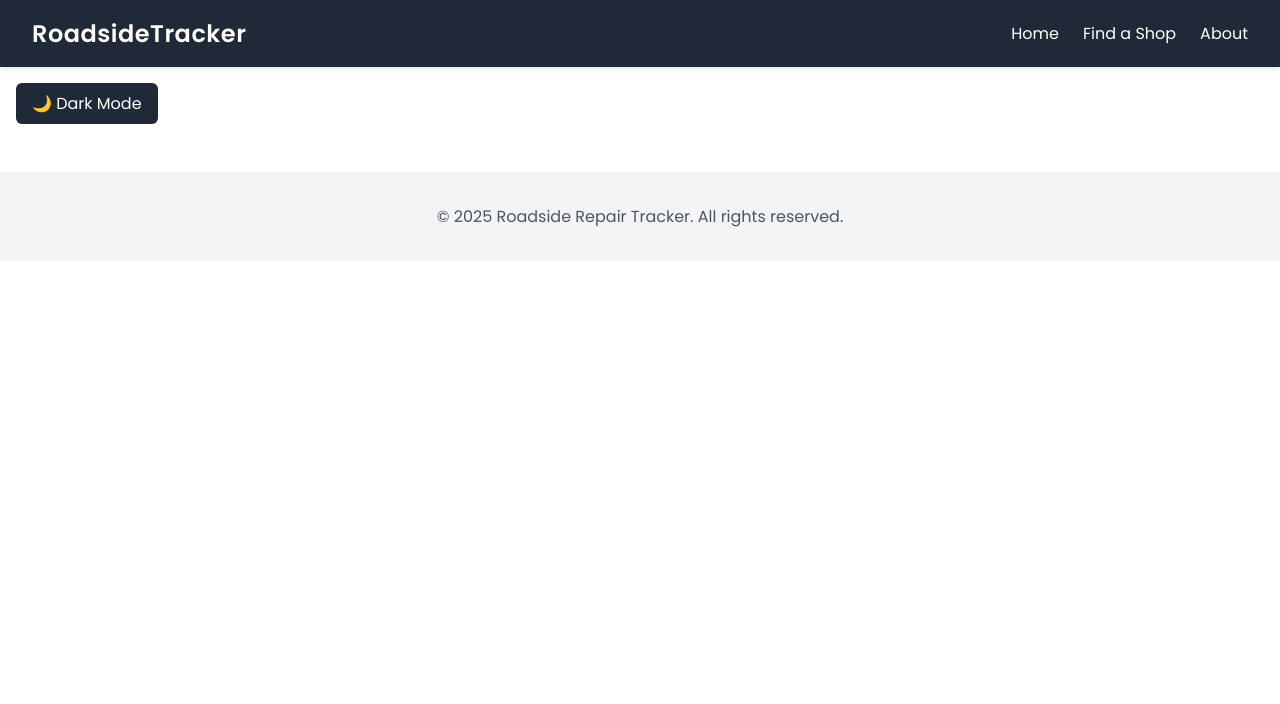
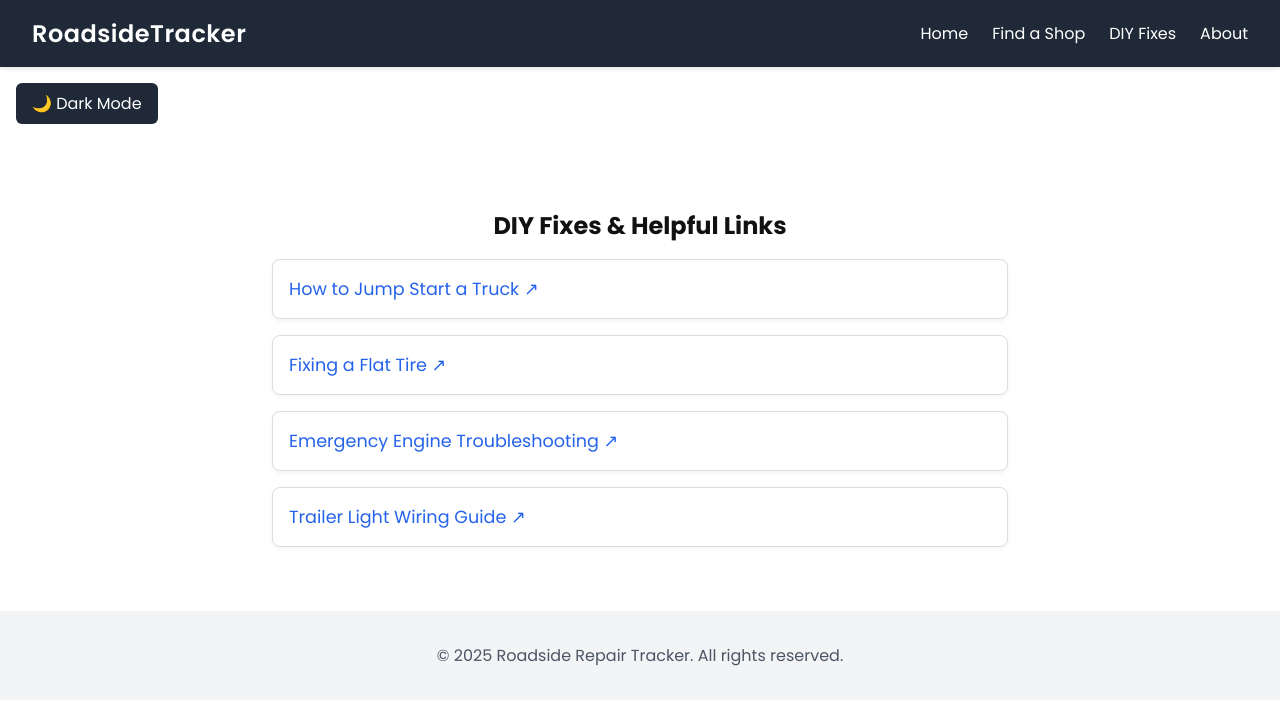
Before and after one commit to tysonW3/SU-week1, a React (Vite) app: page /diy in a window 1280 px wide. Shown: the top 704 px of the page. Built offline with nearby package versions, Linux system fonts and the light colour scheme.

Commit message:
added a DIY page that give the user helpful links to repairs, Also changed the style of the review button

```diff
--- a/src/App.jsx
+++ b/src/App.jsx
@@ -6,6 +6,8 @@ import DarkModeToggle from './components/DarkModeToggle';
 import Home from './pages/Home';
 import FindShop from './pages/FindShop';
 import About from './pages/About';
+import DIYFixes from "./pages/DIYFixes";
+
 
 function App() {
   const [isDark, setIsDark] = useState(false);
@@ -24,6 +26,7 @@ function App() {
         <Routes>
           <Route path="/" element={<Home />} />
           <Route path="/find" element={<FindShop isDark={isDark} />} />
+          <Route path="/diy" element={<DIYFixes />} />
           <Route path="/about" element={<About />} />
         </Routes>
       </main>
--- a/src/components/MapView.jsx
+++ b/src/components/MapView.jsx
@@ -216,11 +216,19 @@ function MapView({ isDark }) {
                       <textarea name="review" placeholder="Write a review..." rows="2"
                         style={{ width: '100%', marginTop: '0.5rem' }}></textarea>
                       <button type="submit" style={{
-                        marginTop: '0.3rem', padding: '0.4rem 0.8rem',
-                        fontSize: '0.9rem', backgroundColor: '#2563eb',
-                        color: '#fff', border: 'none', borderRadius: '4px',
-                        cursor: 'pointer'
-                      }}>Submit Review</button>
+                        marginTop: '0.3rem',
+                        padding: '0.5rem 0.8rem',
+                        fontSize: '0.9rem',
+                        backgroundColor: '#f97316',
+                        color: '#fff',
+                        border: 'none',
+                        borderRadius: '4px',
+                        cursor: 'pointer',
+                        width: '100%'
+                      }}>
+                        Submit Review
+                      </button>
+
                     </form>
                   </div>
                 ))}
--- a/src/components/Navbar.jsx
+++ b/src/components/Navbar.jsx
@@ -19,35 +19,16 @@ function Navbar() {
 
       {/* Nav Links */}
       <div style={{ display: 'flex', gap: '1.5rem' }}>
-        <Link
-          to="/"
-          style={{
-            color: '#fff',
-            textDecoration: 'none',
-            fontWeight: '500',
-            position: 'relative'
-          }}
-        >
+        <Link to="/" style={{ color: '#fff', textDecoration: 'none', fontWeight: '500' }}>
           Home
         </Link>
-        <Link
-          to="/find"
-          style={{
-            color: '#fff',
-            textDecoration: 'none',
-            fontWeight: '500'
-          }}
-        >
+        <Link to="/find" style={{ color: '#fff', textDecoration: 'none', fontWeight: '500' }}>
           Find a Shop
         </Link>
-        <Link
-          to="/about"
-          style={{
-            color: '#fff',
-            textDecoration: 'none',
-            fontWeight: '500'
-          }}
-        >
+        <Link to="/diy" style={{ color: '#fff', textDecoration: 'none', fontWeight: '500' }}>
+          DIY Fixes
+        </Link>
+        <Link to="/about" style={{ color: '#fff', textDecoration: 'none', fontWeight: '500' }}>
           About
         </Link>
       </div>
--- /dev/null
+++ b/src/pages/DIYFixes.jsx
@@ -0,0 +1,33 @@
+function DIYFixes() {
+  const resources = [
+    { name: "How to Jump Start a Truck", url: "https://example.com/jumpstart" },
+    { name: "Fixing a Flat Tire", url: "https://example.com/flattire" },
+    { name: "Emergency Engine Troubleshooting", url: "https://example.com/engine" },
+    { name: "Trailer Light Wiring Guide", url: "https://example.com/trailerlights" }
+  ];
+
+  return (
+    <section style={{ padding: '2rem', maxWidth: '800px', margin: 'auto' }}>
+      <h2 style={{ textAlign: 'center', marginBottom: '1rem' }}>DIY Fixes & Helpful Links</h2>
+      <ul style={{ listStyle: 'none', padding: 0 }}>
+        {resources.map((item, index) => (
+          <li key={index} style={{
+            background: '#fff',
+            border: '1px solid #ddd',
+            padding: '1rem',
+            marginBottom: '1rem',
+            borderRadius: '8px',
+            boxShadow: '0 2px 5px rgba(0,0,0,0.05)'
+          }}>
+            <a href={item.url} target="_blank" rel="noopener noreferrer"
+              style={{ fontSize: '1.1rem', color: '#2563eb', textDecoration: 'none' }}>
+              {item.name} ↗
+            </a>
+          </li>
+        ))}
+      </ul>
+    </section>
+  );
+}
+
+export default DIYFixes;
```
